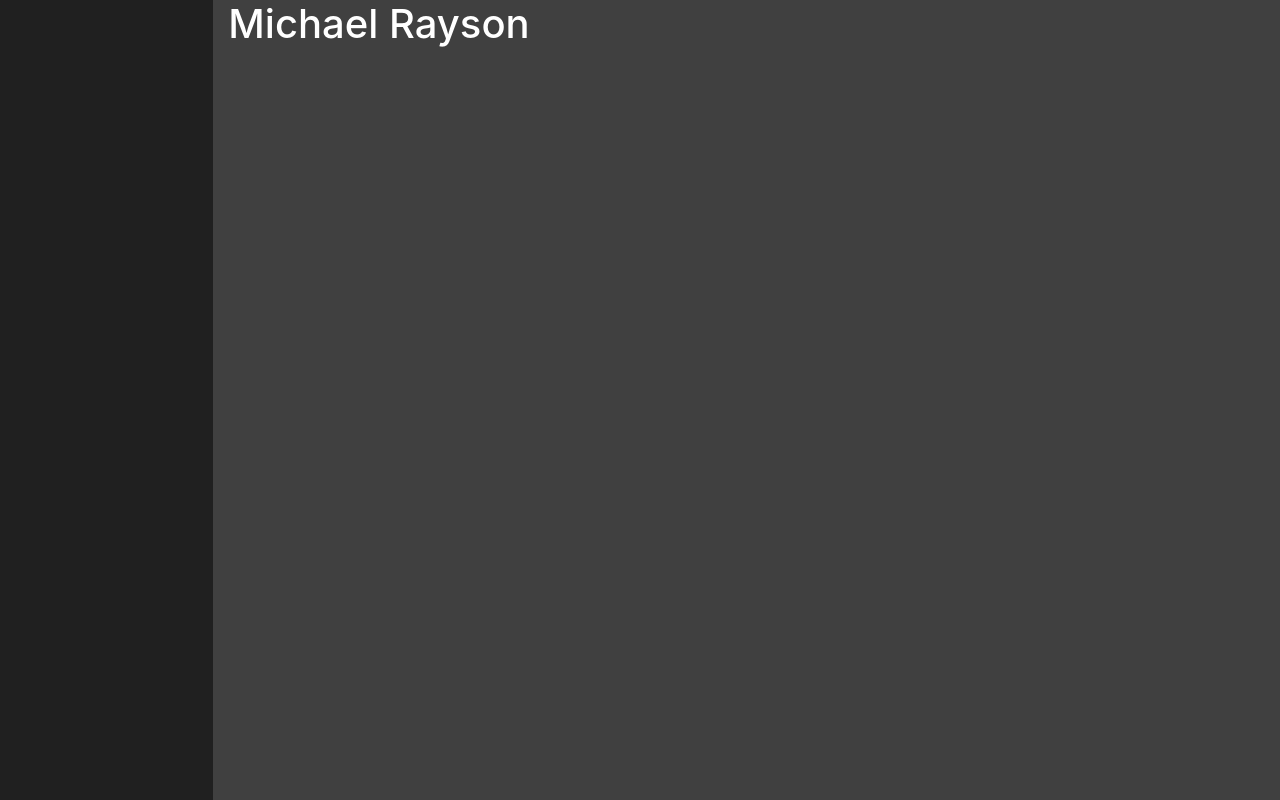
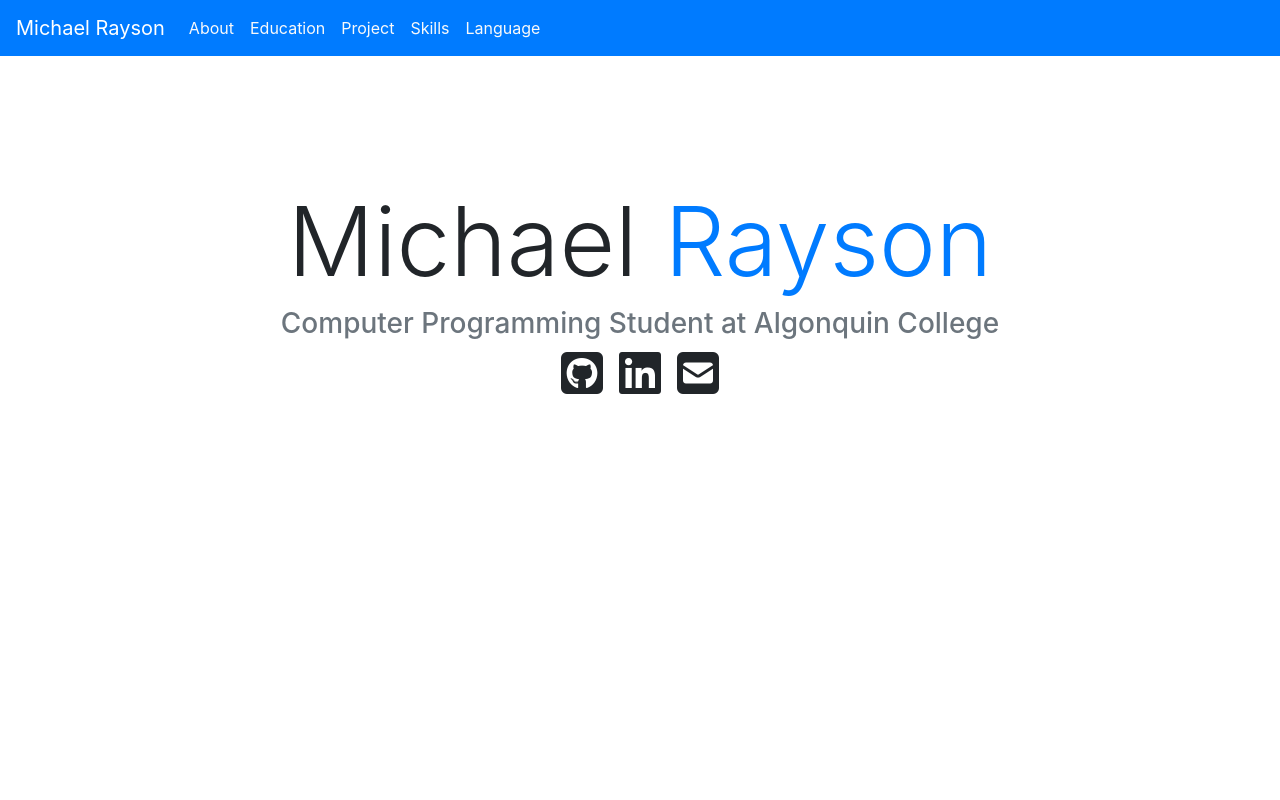
Before and after one commit to mRayson-git/mRayson-git.github.io, a website: page index.html in a window 1280 px wide. Drawn offline with nearby package versions, Linux system fonts and the light colour scheme.

Commit message:
added bootstrap, icons, jquery and made opener

```diff
--- a/index.html
+++ b/index.html
@@ -1,31 +1,50 @@
 <!DOCTYPE html>
-<html lang="en" dir="ltr">
-  <head>
-    <meta charset="utf-8">
-    <link rel="stylesheet" href="https://stackpath.bootstrapcdn.com/bootstrap/4.3.1/css/bootstrap.min.css" integrity="sha384-ggOyR0iXCbMQv3Xipma34MD+dH/1fQ784/j6cY/iJTQUOhcWr7x9JvoRxT2MZw1T" crossorigin="anonymous">
-    <link rel="stylesheet" href="resources/css/index.css">
-    <title>Michael Rayson - Online Portfolio</title>
-  </head>
-  <body>
-    <div class="content container-fluid">
-      <div class="row">
-        <div class="left-sidebar col-2">
+<html lang="en">
+<head>
+    <meta charset="UTF-8">
+    <meta name="viewport" content="width=device-width, initial-scale=1.0">
+    <link rel="stylesheet" href="node_modules/bootstrap/dist/css/bootstrap.min.css">
+    <link rel="stylesheet" href="css/style.css">
+    <script src="https://kit.fontawesome.com/8198995d64.js" crossorigin="anonymous"></script>
+    <title>Michael Rayson</title>
+</head>
+<body>
+    <!-- Navbar -->
+    <nav class="navbar navbar-expand-lg navbar-dark bg-primary" style="top: 0;">
+        <a class="navbar-brand" href="#">Michael Rayson</a>
+        <button class="navbar-toggler" type="button" data-toggle="collapse" data-target="#navbarNavAltMarkup" aria-controls="navbarNavAltMarkup" aria-expanded="false" aria-label="Toggle navigation">
+            <span class="navbar-toggler-icon"></span>
+        </button>
+        <div class="collapse navbar-collapse" id="navbarNavAltMarkup">
+            <div class="navbar-nav">
+                <a class="nav-item nav-link text-light" href="#">About<span class="sr-only">(current)</span></a>
+                <a class="nav-item nav-link text-light" href="#">Education</a>
+                <a class="nav-item nav-link text-light" href="#">Project</a>
+                <a class="nav-item nav-link text-light" href="#">Skills</a>
+                <a class="nav-item nav-link text-light" href="#">Language</a>
+            </div>
         </div>
+    </nav>
 
-        <div class="main col">
-          <h1>Michael Rayson</h1>
+    <!-- Opener -->
+    <div class="opener">
+        <div class="container text-center">
+            <h1 class="display-1">Michael <span class="text-primary">Rayson</span></h1>
+            <h3 class="text-muted">Computer Programming Student at Algonquin College</h2>
         </div>
-
-      </div>
+        <div class="d-flex justify-content-center">
+            <i class="fab fa-github-square fa-3x mr-3"></i>
+            <i class="fab fa-linkedin fa-3x mr-3"></i>
+            <i class="fas fa-envelope-square fa-3x"></i>
+        </div>
     </div>
 
 
 
 
 
-
-    <script src="https://code.jquery.com/jquery-3.3.1.slim.min.js" integrity="sha384-q8i/X+965DzO0rT7abK41JStQIAqVgRVzpbzo5smXKp4YfRvH+8abtTE1Pi6jizo" crossorigin="anonymous"></script>
-    <script src="https://cdnjs.cloudflare.com/ajax/libs/popper.js/1.14.7/umd/popper.min.js" integrity="sha384-UO2eT0CpHqdSJQ6hJty5KVphtPhzWj9WO1clHTMGa3JDZwrnQq4sF86dIHNDz0W1" crossorigin="anonymous"></script>
-    <script src="https://stackpath.bootstrapcdn.com/bootstrap/4.3.1/js/bootstrap.min.js" integrity="sha384-JjSmVgyd0p3pXB1rRibZUAYoIIy6OrQ6VrjIEaFf/nJGzIxFDsf4x0xIM+B07jRM" crossorigin="anonymous"></script>
-  </body>
+    <!-- Javascript Imports -->
+    <script src="node_modules/jquery/dist/jquery.min.js"></script>
+    <script src="node_modules/bootstrap/dist/js/bootstrap.min.js"></script>
+</body>
 </html>
--- a/resources/css/index.css
+++ /dev/null
@@ -1,17 +0,0 @@
-body{
-  background-color: #202020;
-  color: white;
-  margin-left: 0;
-  padding: 0;
-  min-height: 100vh;
-}
-.content{
-  min-height: inherit;
-}
-.left-siderbar{
-  min-height: inherit;
-}
-.main{
-  background-color: #404040;
-  min-height: 100vh;
-}
--- /dev/null
+++ b/scss/style.scss
@@ -0,0 +1,3 @@
+.opener {
+    margin-top: 10%;
+}
```
Also changed, not shown: package.json (added, +24 -0 lines), css/style.css (added), 2 other files.
